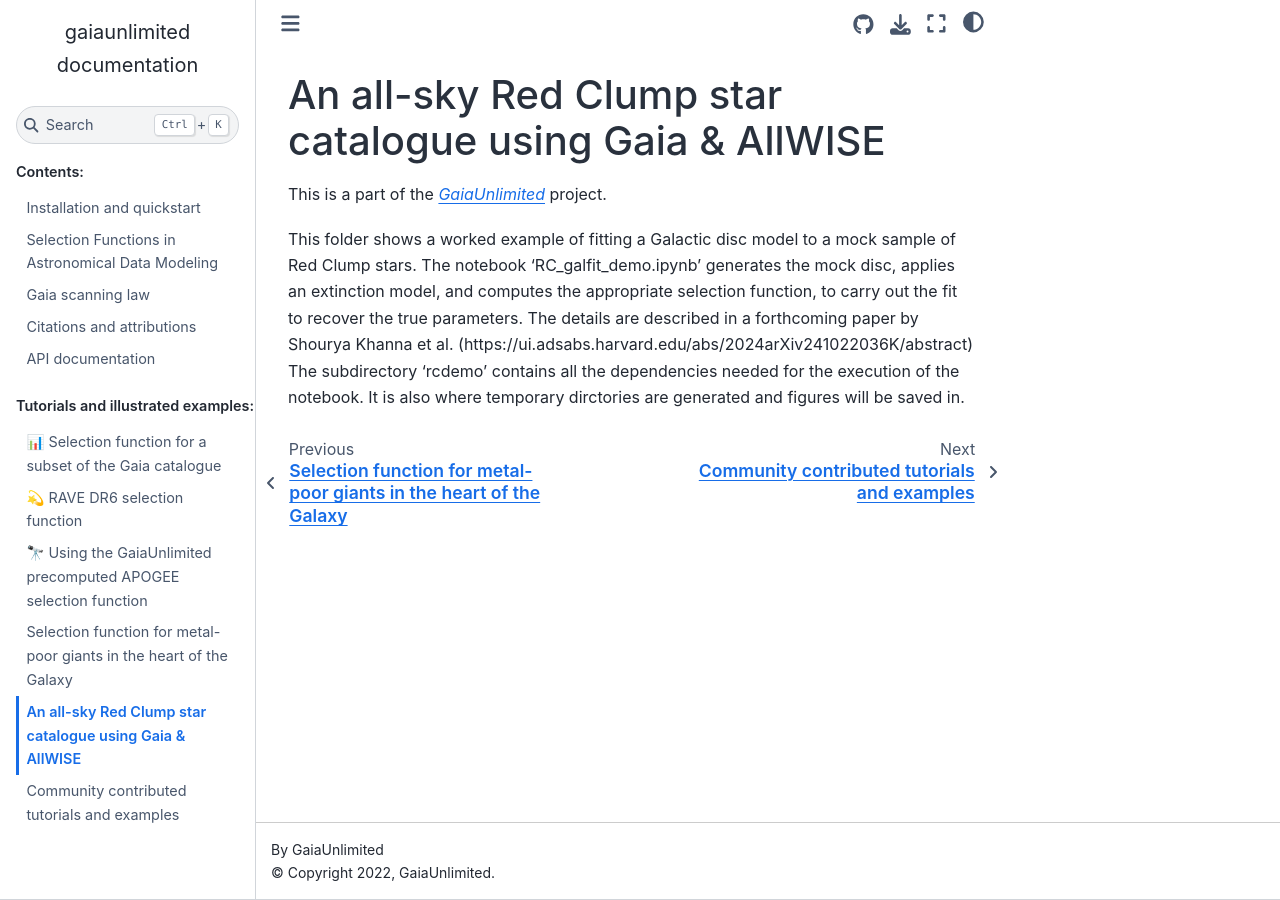
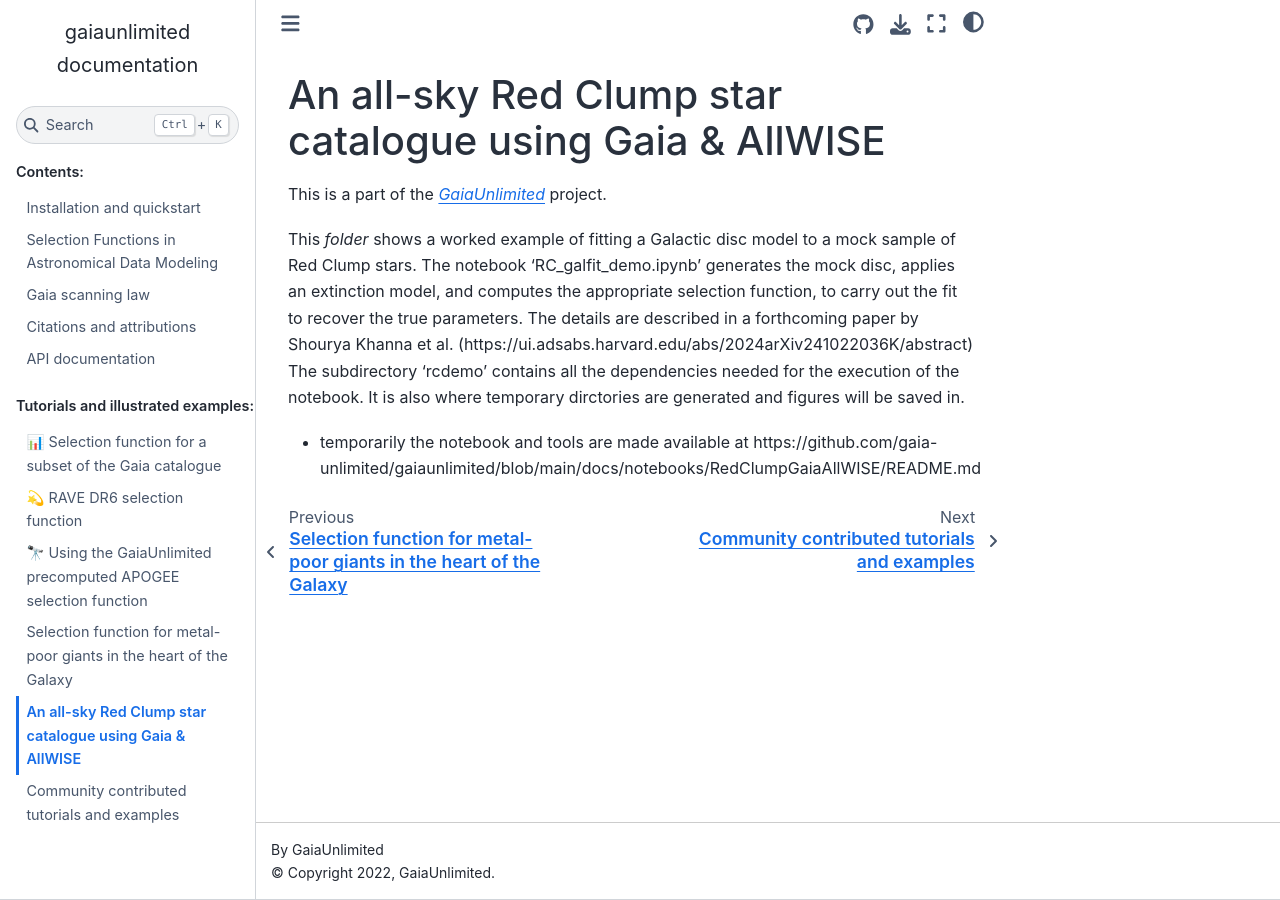
Before and after one commit to gaia-unlimited/gaiaunlimited, a Sphinx documentation site: the page built from docs/notebooks/RedClumpGaiaAllWISE/README.md, in a window 1280 px wide. Built offline with Sphinx 7.4.7 and the Sphinx Book theme 1.1.4, drawn with Linux system fonts in a browser that asks for light colours; pages that are not in the unit, such as notebooks, are missing from menus.

Commit message:
Update README.md

```diff
--- a/docs/notebooks/RedClumpGaiaAllWISE/README.md
+++ b/docs/notebooks/RedClumpGaiaAllWISE/README.md
@@ -2,5 +2,7 @@
 
 This is a part of the [_GaiaUnlimited_](https://github.com/gaia-unlimited) project.
 
-This folder shows a worked example of fitting a Galactic disc model to a mock sample of Red Clump stars. The notebook 'RC_galfit_demo.ipynb' generates the mock disc, applies an extinction model, and computes the appropriate selection function, to carry out the fit to recover the true parameters. The details are described in a forthcoming paper by Shourya Khanna et al. (https://ui.adsabs.harvard.edu/abs/2024arXiv241022036K/abstract)
+This *folder* shows a worked example of fitting a Galactic disc model to a mock sample of Red Clump stars. The notebook 'RC_galfit_demo.ipynb' generates the mock disc, applies an extinction model, and computes the appropriate selection function, to carry out the fit to recover the true parameters. The details are described in a forthcoming paper by Shourya Khanna et al. (https://ui.adsabs.harvard.edu/abs/2024arXiv241022036K/abstract)
 The subdirectory 'rcdemo' contains all the dependencies needed for the execution of the notebook. It is also where temporary dirctories are generated and figures will be saved in.
+
+* temporarily the notebook and tools are made available at  https://github.com/gaia-unlimited/gaiaunlimited/blob/main/docs/notebooks/RedClumpGaiaAllWISE/README.md
```
